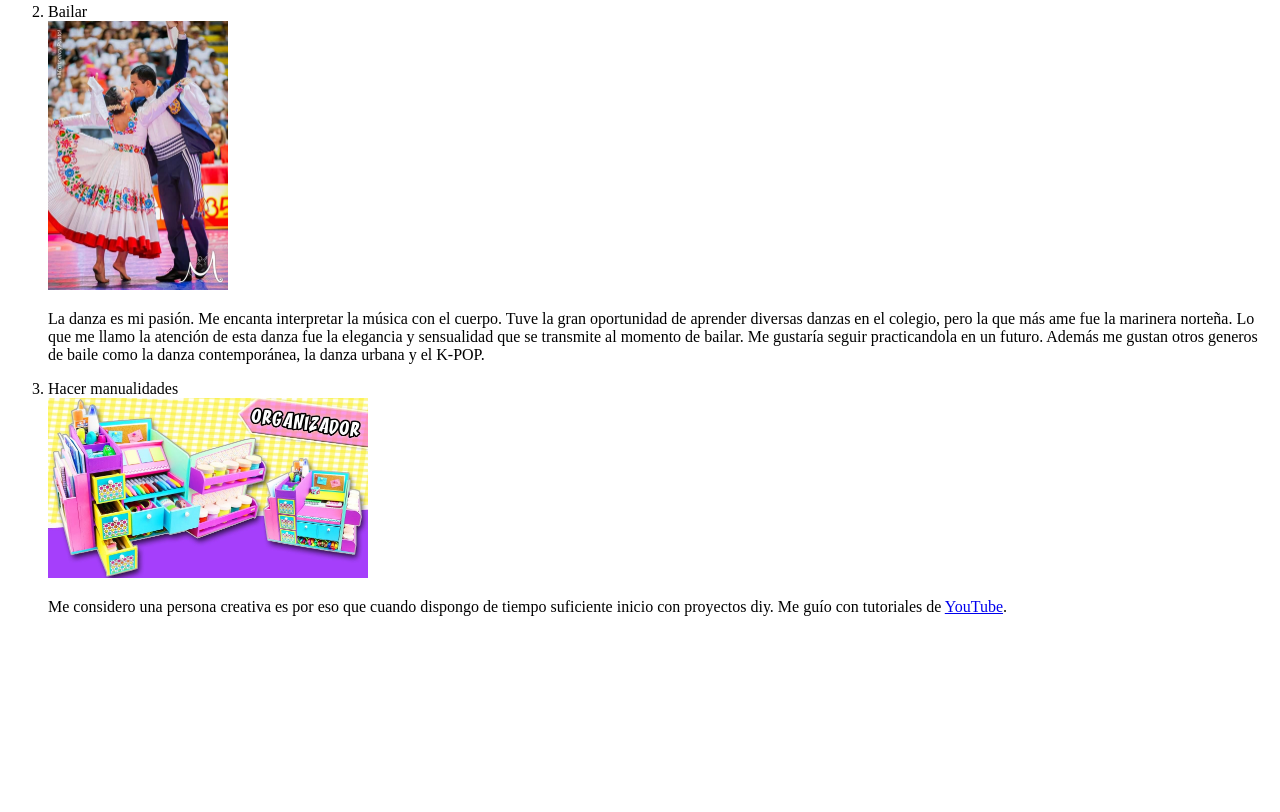
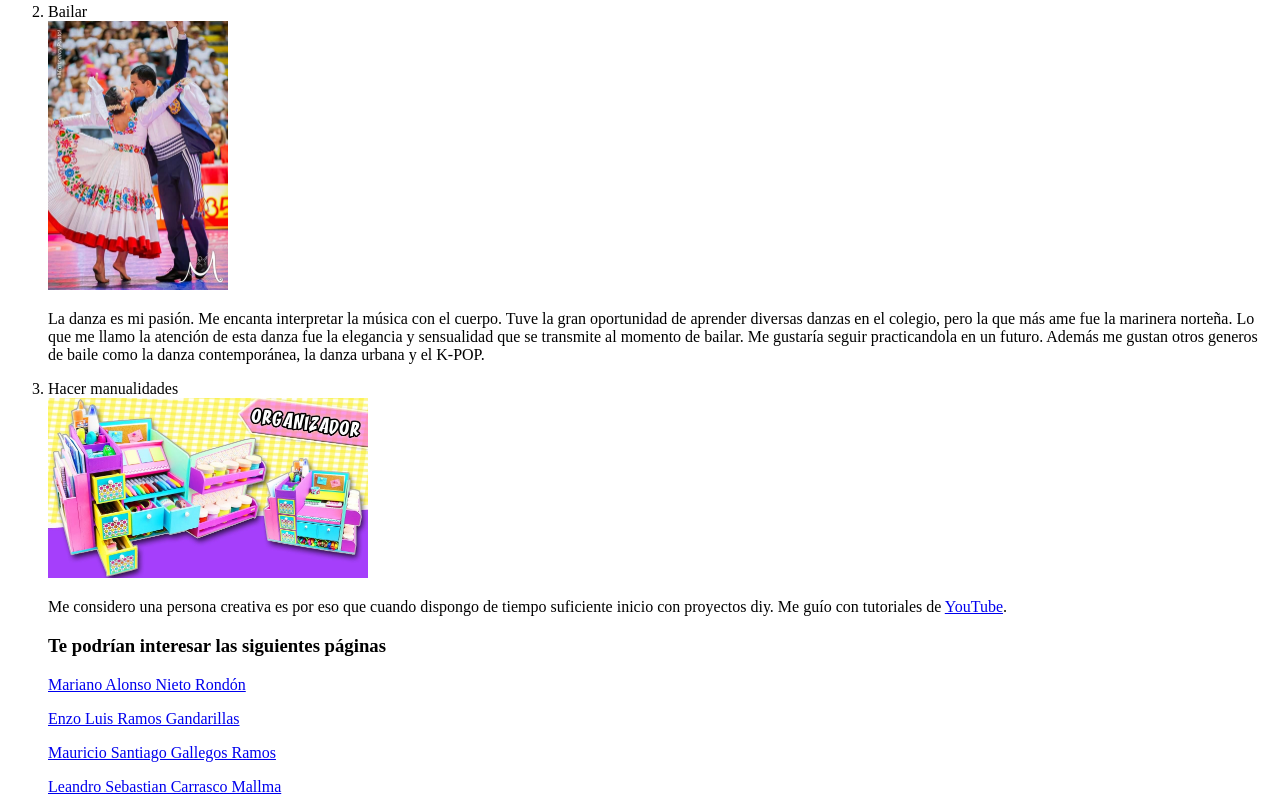
Before and after one commit to MayerlyH/MayerlyH.github.io, a plain HTML site: page index.html in a window 1280 px wide. Shown: the part 837-1649 px from the top of the page. Before the commit the page ends 1469 px from the top, so only its background shows below. Drawn offline with Linux system fonts and the light colour scheme; files whose address does not match are found by name.

Commit message:
Update index.html

```diff
--- a/index.html
+++ b/index.html
@@ -85,7 +85,11 @@ Me encanta escuchar música, podría decir que es la actividad que más realizo
   <p>
   Me considero una persona creativa es por eso que cuando dispongo de tiempo suficiente inicio con proyectos diy. Me guío con tutoriales de <a href="https://www.youtube.com/watch?v=Bz-QkAmzVoc">YouTube</a>.
   </p>
-
+<h3>Te podrían interesar las siguientes páginas</h3>
+<p><a href="https://nieto21.github.io/MiPerfil/">Mariano Alonso Nieto Rondón</a></p>
+<p><a href="https://enzoluisramosgandarillas.netlify.app/">Enzo Luis Ramos Gandarillas</a></p>
+<p><a href="https://mauriciogallegos.netlify.app/">Mauricio Santiago Gallegos Ramos</a></p>
+<p><a href="https://leandro-carrasco-mallma.000webhostapp.com/">Leandro Sebastian Carrasco Mallma</a></p>
 </ol>
 
 </body>
```
